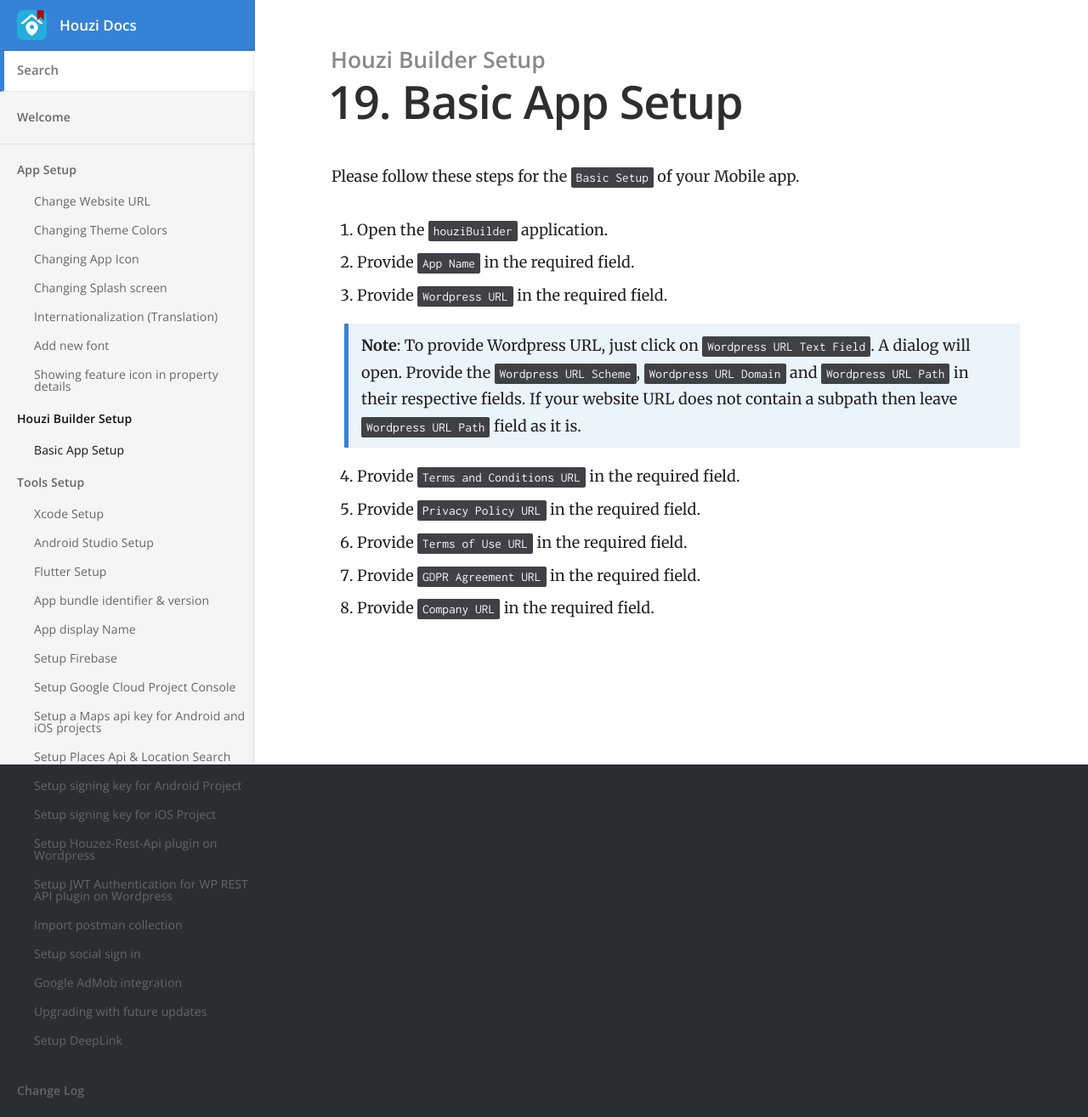
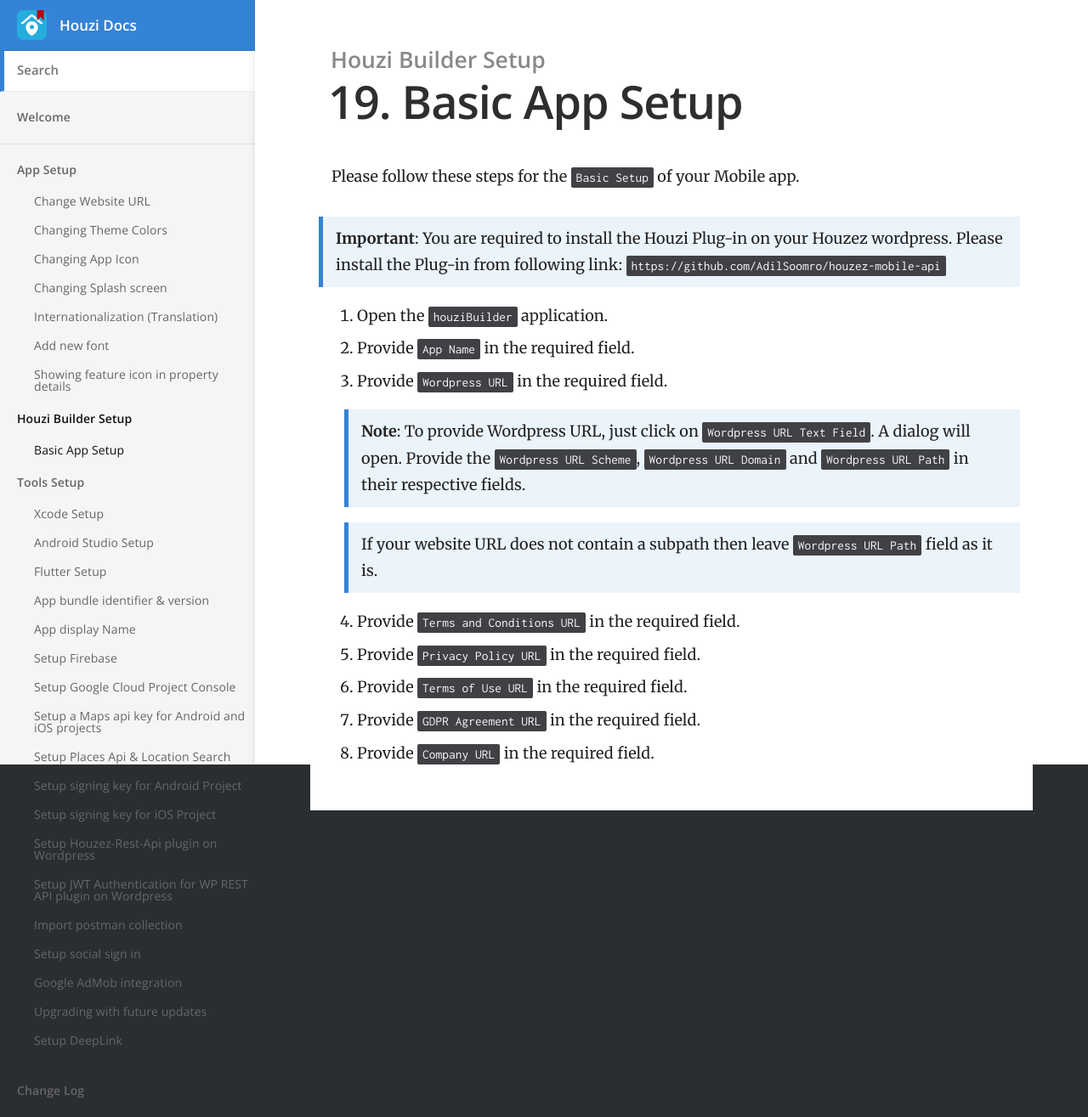
Before and after one commit to booleanbites/houzi-doc, a Jekyll site: the page built from _docs/houzi-builder/basic-setup.md, in a window 1280 px wide. Shown: the whole page at 85% size. Built offline with Jekyll 4.4.1, drawn with Linux system fonts in a browser that asks for light colours.

Commit message:
Addition in basic-setup file.

```diff
--- a/_docs/houzi-builder/basic-setup.md
+++ b/_docs/houzi-builder/basic-setup.md
@@ -6,10 +6,15 @@ order: 19
 
 Please follow these steps for the `Basic Setup` of your Mobile app.
 
+> **Important**: You are required to install the Houzi Plug-in on your Houzez wordpress. Please install the Plug-in from following link:
+> `https://github.com/AdilSoomro/houzez-mobile-api`
+
 1. Open the `houziBuilder` application.
 2. Provide `App Name` in the required field.
 3. Provide `Wordpress URL` in the required field.
-    > **Note**: To provide Wordpress URL, just click on `Wordpress URL Text Field`. A dialog will open. Provide the `Wordpress URL Scheme`, `Wordpress URL Domain` and `Wordpress URL Path` in their respective fields. If your website URL does not contain a subpath then leave `Wordpress URL Path` field as it is.
+    > **Note**: To provide Wordpress URL, just click on `Wordpress URL Text Field`. A dialog will open. Provide the `Wordpress URL Scheme`, `Wordpress URL Domain` and `Wordpress URL Path` in their respective fields.
+
+    > If your website URL does not contain a subpath then leave `Wordpress URL Path` field as it is.
 4. Provide `Terms and Conditions URL` in the required field.
 5. Provide `Privacy Policy URL` in the required field.
 6. Provide `Terms of Use URL` in the required field.
```
